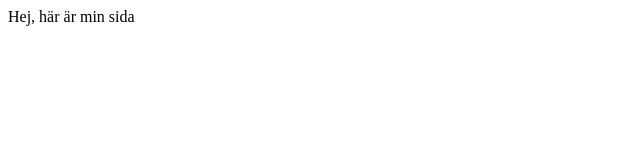
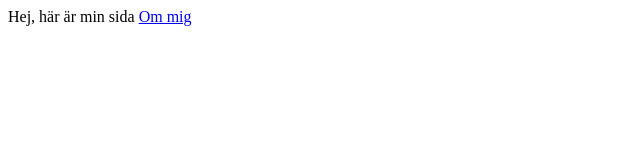
Before and after one commit to AliciaPiyi/nytt-onsdag, a plain HTML site: page index.html in a window 1280 px wide. Shown: the full height of the page, 0-640 px from the left. Drawn offline with Linux system fonts and the light colour scheme.

Commit message:
ny ändring

```diff
--- a/index.html
+++ b/index.html
@@ -1 +1,3 @@
 Hej, här är min sida
+
+<a href="alicia.html"> Om mig </a>
```
